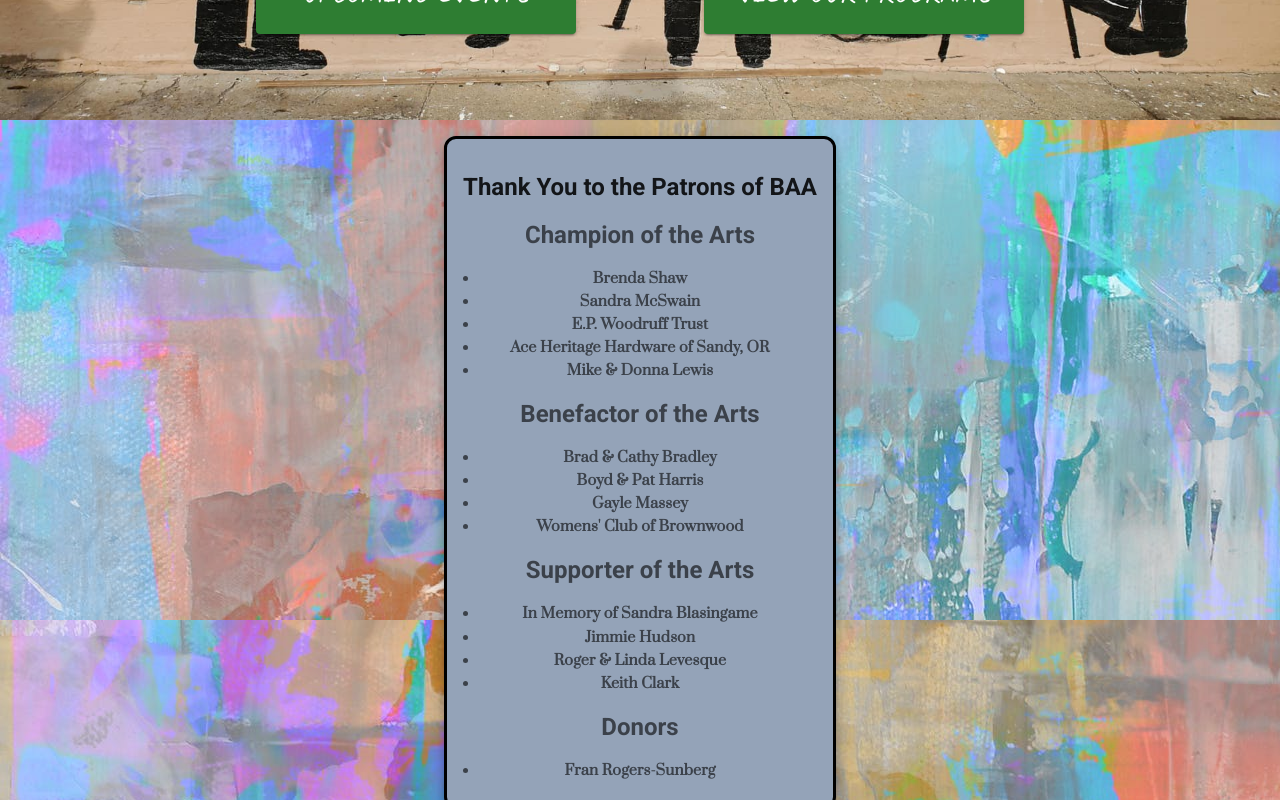
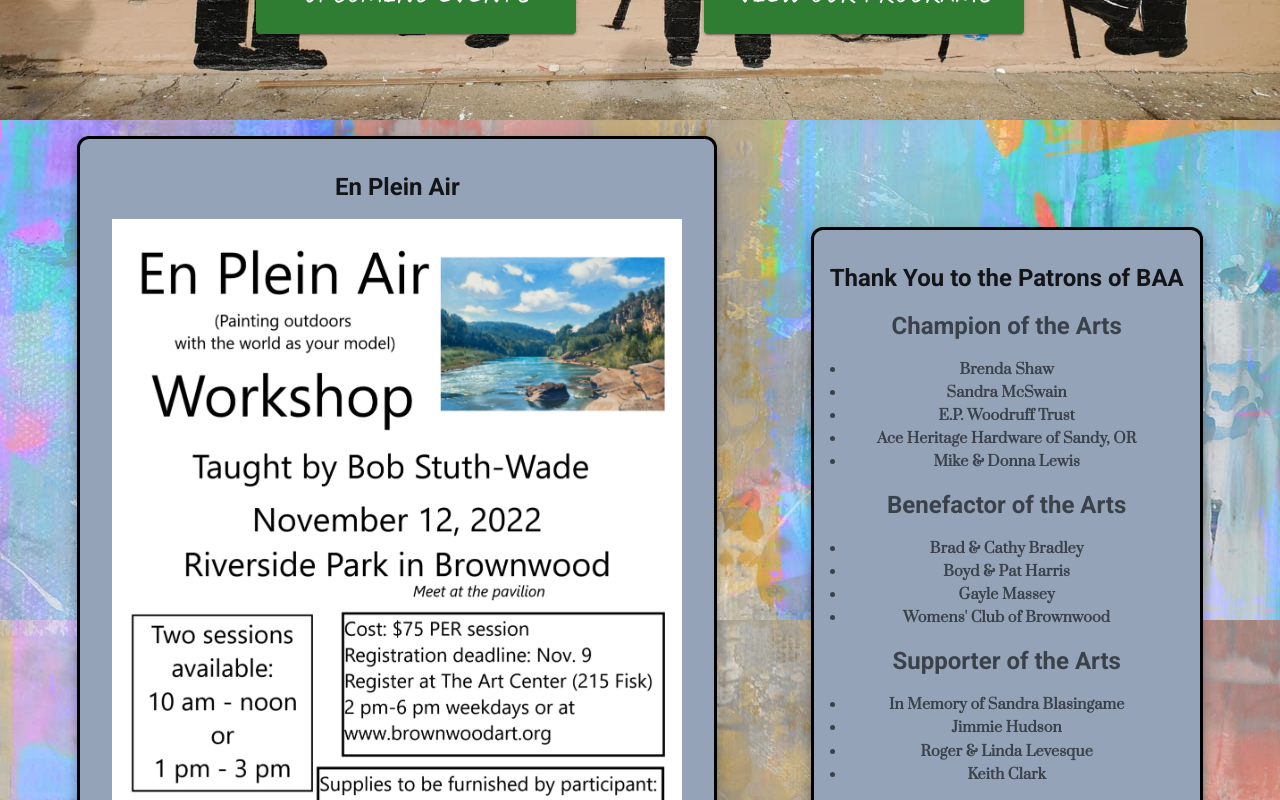
Before and after one commit to Jonathan-Day-Dev/bwd-art, a React (Create React App) app: page / in a window 1280 px wide. Shown: the part 680-1480 px from the top of the page. Built offline with nearby package versions, Linux system fonts and the light colour scheme.

Commit message:
add en plein air to front page

```diff
--- a/src/App.js
+++ b/src/App.js
@@ -19,7 +19,7 @@ import Classes from "./components/OnlineClasses/Classes";
 import MemberArt from "./components/MemberArt/MemberArt";
 import Event from "./components/Event/Event";
 // import Craig from "./components/Craig/Craig";
-// import Board from "./components/Board/Board";
+import Board from "./components/Board/Board";
 import Programs from "./components/Event/Programs";
 import History from "./components/History/History";
 import Thanks from "./components/Thanks/Thanks";
@@ -42,7 +42,7 @@ const App = () => {
                   justifyContent: "space-evenly",
                   alignItems: "center",
                 }}>
-                  {/* <Board /> */}
+                  <Board />
                   <Thanks />
                   {/* <Craig /> */}
                 </Box>
--- a/src/components/Board/Board.js
+++ b/src/components/Board/Board.js
@@ -1,5 +1,6 @@
 // import belli from "../../assets/new/belli.jpg";
-import boyd from "../../assets/boydharrisposter.jpg";
+// import boyd from "../../assets/boydharrisposter.jpg";
+import enplein from "../../assets/enplein.jpg";
 
 import React from "react";
 import CustomCard from "../UI/CustomCard";
@@ -7,12 +8,13 @@ import CustomCard from "../UI/CustomCard";
 const Board = () => {
   return (
     <CustomCard
-      maxWidth={{ xs: "80%", lg: "50%", xl: "40%" }}
-      title="Boyd Harris Exhibit"
+      // maxWth="40%"
+      maxWth={{ xs: "80%", lg: "50%", xl: "40%" }}
+      title="En Plein Air"
       body={
-        <img src={boyd} alt="Boyd Harris Exhibit" width="10%" />
+        <img src={enplein} alt="Boyd Harris Exhibit" width="100%" />
       }
-      learn={true}
+      // learn={true}
     />
   );
 };
--- a/src/components/Event/Programs.js
+++ b/src/components/Event/Programs.js
@@ -34,6 +34,7 @@ const Program = (props) => {
         className={styles["textile-card"]}
         maxWth={{ xs: "80%", md: "40%" }}
         title="The Art of Fiber"
+        imgPath={bowl}
         body={
           <div>
             <p className="leading-tight">
@@ -49,7 +50,7 @@ const Program = (props) => {
               traditional arts into a contemporary environment where they can
               inspire and grow in relation to our modern contemporary world.
             </p>
-            <img src={bowl} alt="textile artists" className="mb-4 w-[50%] mr-auto ml-auto" />
+            {/* <img src={bowl} alt="textile artists" className="mb-4 w-[50%] mr-auto ml-auto" /> */}
             <p className="leading-tight">
               There are many textile artists in our community, and our goal is
               to bring them together and provide a forum that inspires and
--- a/src/components/UI/CustomCard.js
+++ b/src/components/UI/CustomCard.js
@@ -26,14 +26,7 @@ const CustomCard = (props) => {
       }}
       raised
     >
-      {props.imgPath && (
-        <CardMedia
-          component="img"
-          image={props.imgPath}
-          alt={props.imgPath}
-          sx={{ height: "70vh" }}
-        />
-      )}
+
       <CardContent>
         <Typography variant="h5" component="div">
           {props.title}
@@ -47,6 +40,14 @@ const CustomCard = (props) => {
           {props.body}
         </Typography>
       </CardContent>
+      {props.imgPath && (
+        <CardMedia
+          component="img"
+          image={props.imgPath}
+          alt={props.imgPath}
+          sx={{ height: "70vh" }}
+        />
+      )}
       {props.learn && (
         <CardActions>
           {/* <Button size="small" color="info">Learn More</Button> */}
```
Also changed, not shown: src/assets/enplein.jpg (added).
